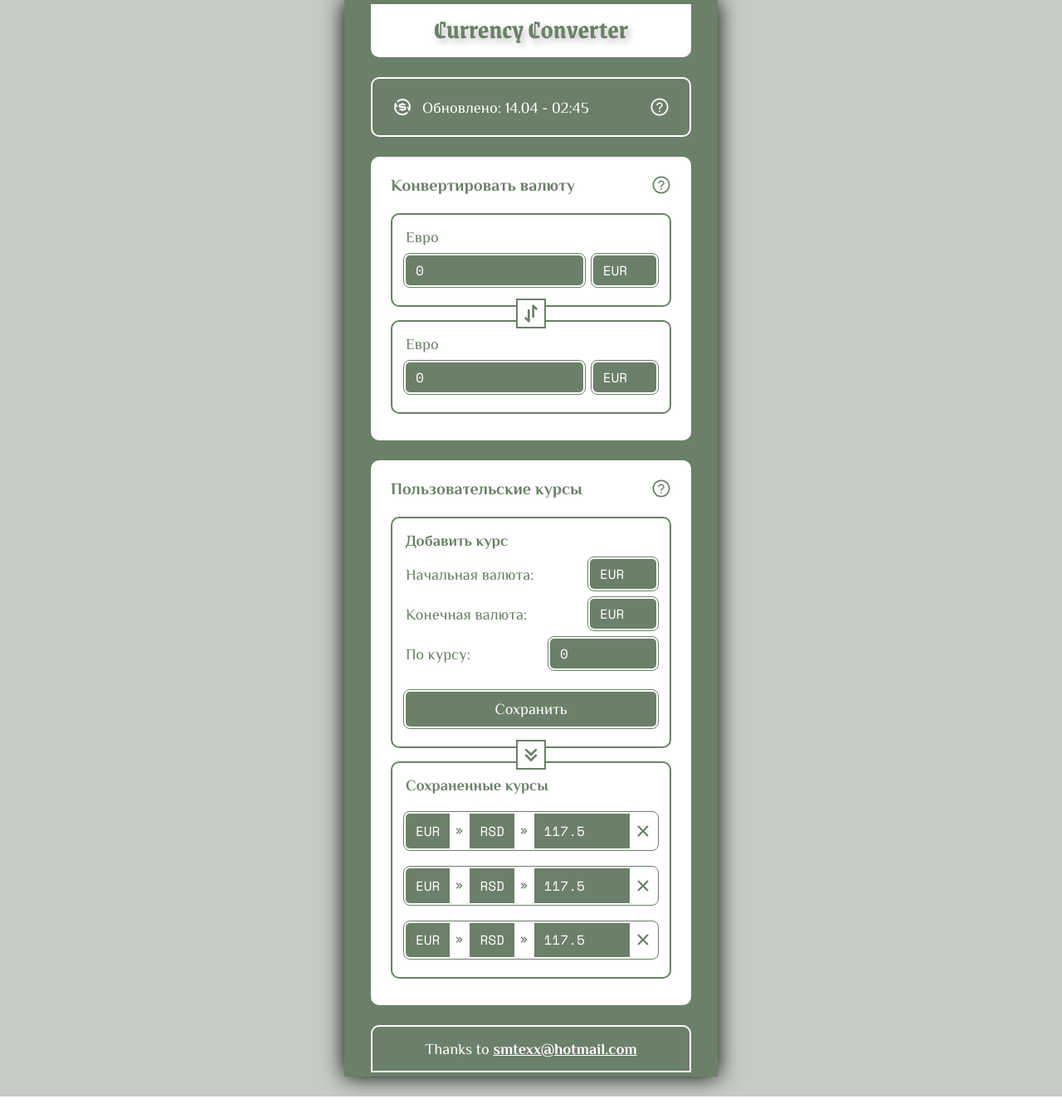
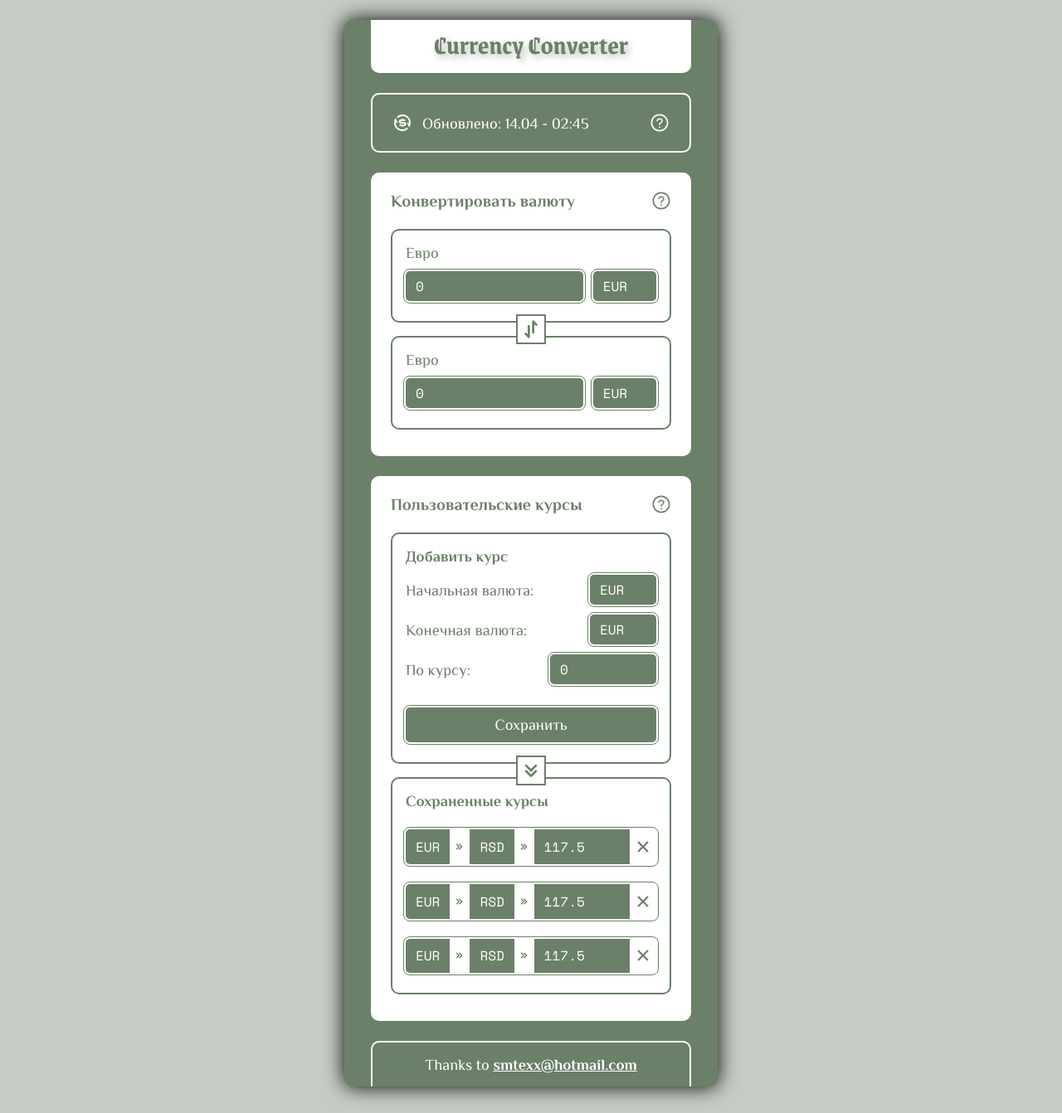
Before and after one commit to smtexx/currency, a React (Create React App) app: page / in a window 1280 px wide. Shown: the whole page at 83% size. Built offline with nearby package versions, Linux system fonts and the light colour scheme.

Commit message:
style: adapting for $tablet-s

```diff
--- a/src/components/Footer/Footer.module.scss
+++ b/src/components/Footer/Footer.module.scss
@@ -1,8 +1,15 @@
+@import '../../app/styles/breakpoints.scss';
+
 .wrapper {
   margin-bottom: 5px;
   padding: var(--in-m) var(--in-l);
   border: 2px solid var(--co-white);
   border-radius: var(--rad-m) var(--rad-m) 0 0;
+
+  @media screen and (min-width: $phone-s) {
+    margin-bottom: 0;
+    border-bottom: none;
+  }
 }
 
 .text {
--- a/src/components/Header/Header.module.scss
+++ b/src/components/Header/Header.module.scss
@@ -1,8 +1,14 @@
+@import '../../app/styles/breakpoints.scss';
+
 .wrapper {
   padding: var(--in-m) var(--in-l);
   background-color: var(--co-white);
   border-top: 5px solid var(--co-green);
   border-radius: 0px 0px var(--rad-m) var(--rad-m);
+
+  @media screen and (min-width: $tablet-s) {
+    border-top: none;
+  }
 }
 
 .header {
--- a/src/layout/Layout.module.scss
+++ b/src/layout/Layout.module.scss
@@ -4,6 +4,10 @@
   @media screen and (min-width: $phone-s) {
     padding-bottom: var(--in-l);
     background-color: var(--co-green-l);
+  }
+
+  @media screen and (min-width: $tablet-s) {
+    padding: var(--in-l) 0 var(--in-xl);
   }
 }
 
@@ -19,6 +23,11 @@
     margin: 0 auto;
     padding: 0 var(--in-xl);
     box-shadow: 0 0 25px var(--co-black);
+    border-radius: 0 0 var(--rad-m) var(--rad-m);
+  }
+
+  @media screen and (min-width: $tablet-s) {
+    border-radius: var(--rad-m);
   }
 }
 
```
